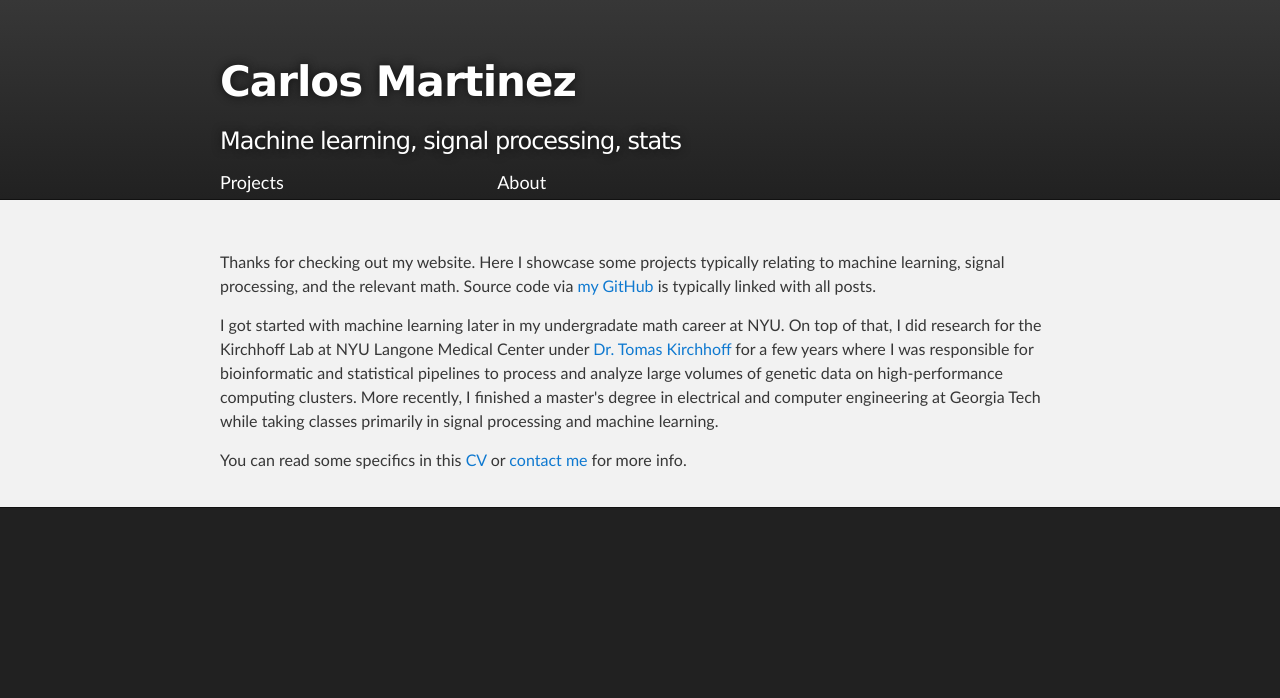
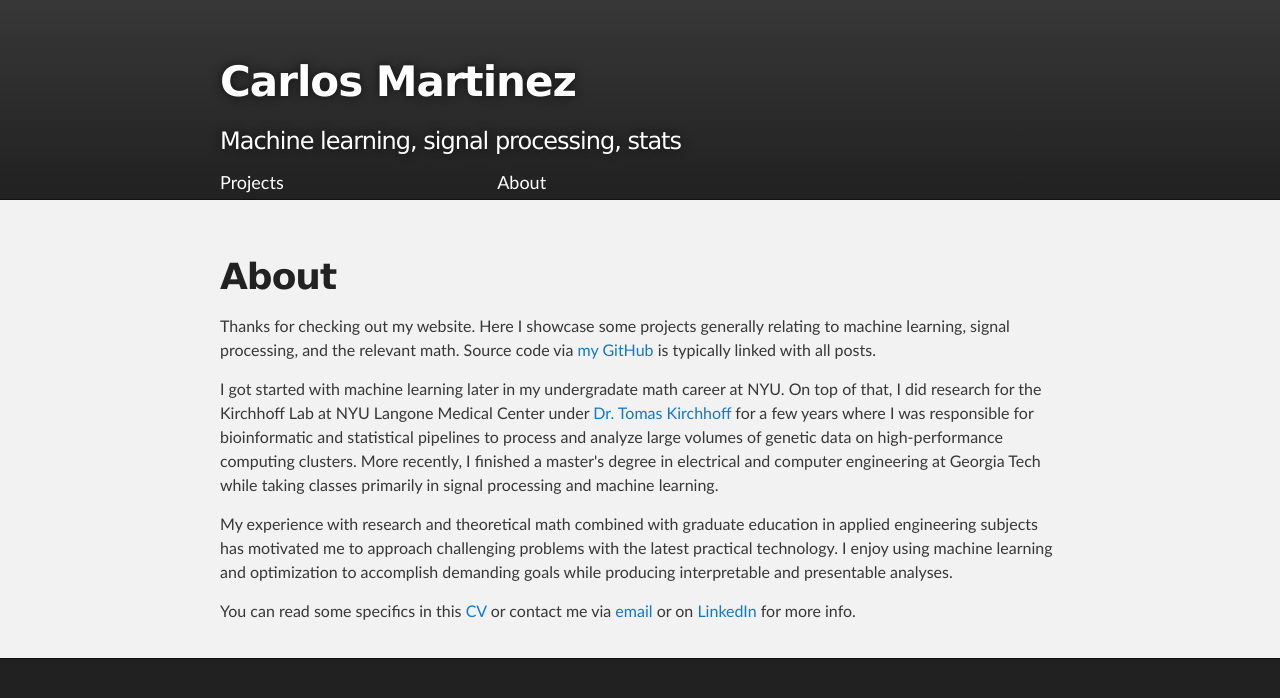
Before and after one commit to carMartinez/carMartinez.github.io, a Jekyll site: the page built from about/index.html, in a window 1280 px wide. Shown: the top 698 px of the page. Built offline with Jekyll 4.4.1, drawn with Linux system fonts in a browser that asks for light colours.

Commit message:
Update about and resume

```diff
--- a/_layouts/default.html
+++ b/_layouts/default.html
@@ -22,12 +22,12 @@
           <h3 id="project_title">{{ site.title | default: site.github.repository_name }}</h3>
           <h4 id="project_tagline">{{ site.description | default: site.github.project_tagline }}</h4>
 
-          {% if site.show_downloads %}
+          <!-- {% if site.show_downloads %}
             <section id="downloads">
               <a class="zip_download_link" href="{{ site.github.zip_url }}">Download this project as a .zip file</a>
               <a class="tar_download_link" href="{{ site.github.tar_url }}">Download this project as a tar.gz file</a>
             </section>
-          {% endif %}
+          {% endif %} -->
 
           <!-- Nav Bar  -->
           <div id="nav_wrap" style="color: white;">
--- a/about/index.html
+++ b/about/index.html
@@ -2,9 +2,10 @@
 layout: default
 title: About
 ---
+<h1>About</h1>
 
 <p>
-Thanks for checking out my website. Here I showcase some projects typically
+Thanks for checking out my website. Here I showcase some projects generally
 relating to machine learning, signal processing, and the relevant math. Source code
 via <a href="https://github.com/carMartinez">my GitHub</a> is typically linked
 with all posts.
@@ -21,9 +22,18 @@ Georgia Tech while taking classes primarily in signal processing and machine lea
 </p>
 
 <p>
+My experience with research and theoretical math combined with graduate education in applied
+engineering subjects has motivated me to approach challenging problems with the latest
+practical technology. I enjoy using machine learning and optimization to
+accomplish demanding goals while producing interpretable and presentable analyses.
+</p>
+
+<p>
   You can read some specifics in this
   <a href="/assets/pdf/cv.pdf">CV</a>
-  or
-  <a href="mailto:carlos@cmartinez.io">contact me</a>
+  or contact me via
+  <a href="mailto:carlos@cmartinez.io">email</a>
+  or on
+  <a href="https://www.linkedin.com/in/cmartinezio/">LinkedIn</a>
   for more info.
 </p>
```
Also changed, not shown: _posts/2018-5-24-perimeter-detection.md (+1 -1 lines), index.html (+5 -2 lines), assets/img/perimeter/morph.png, 1 other file.
